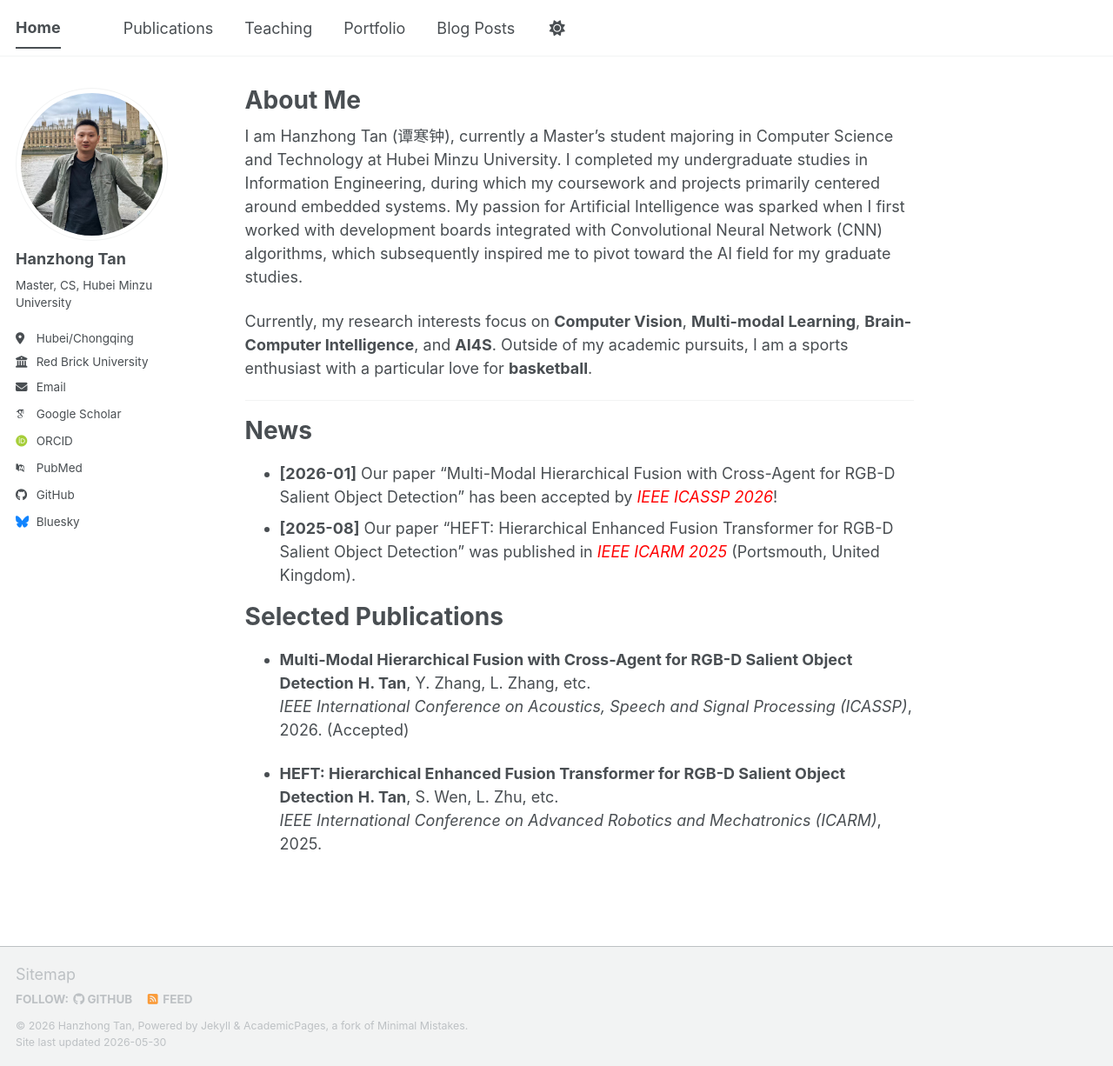
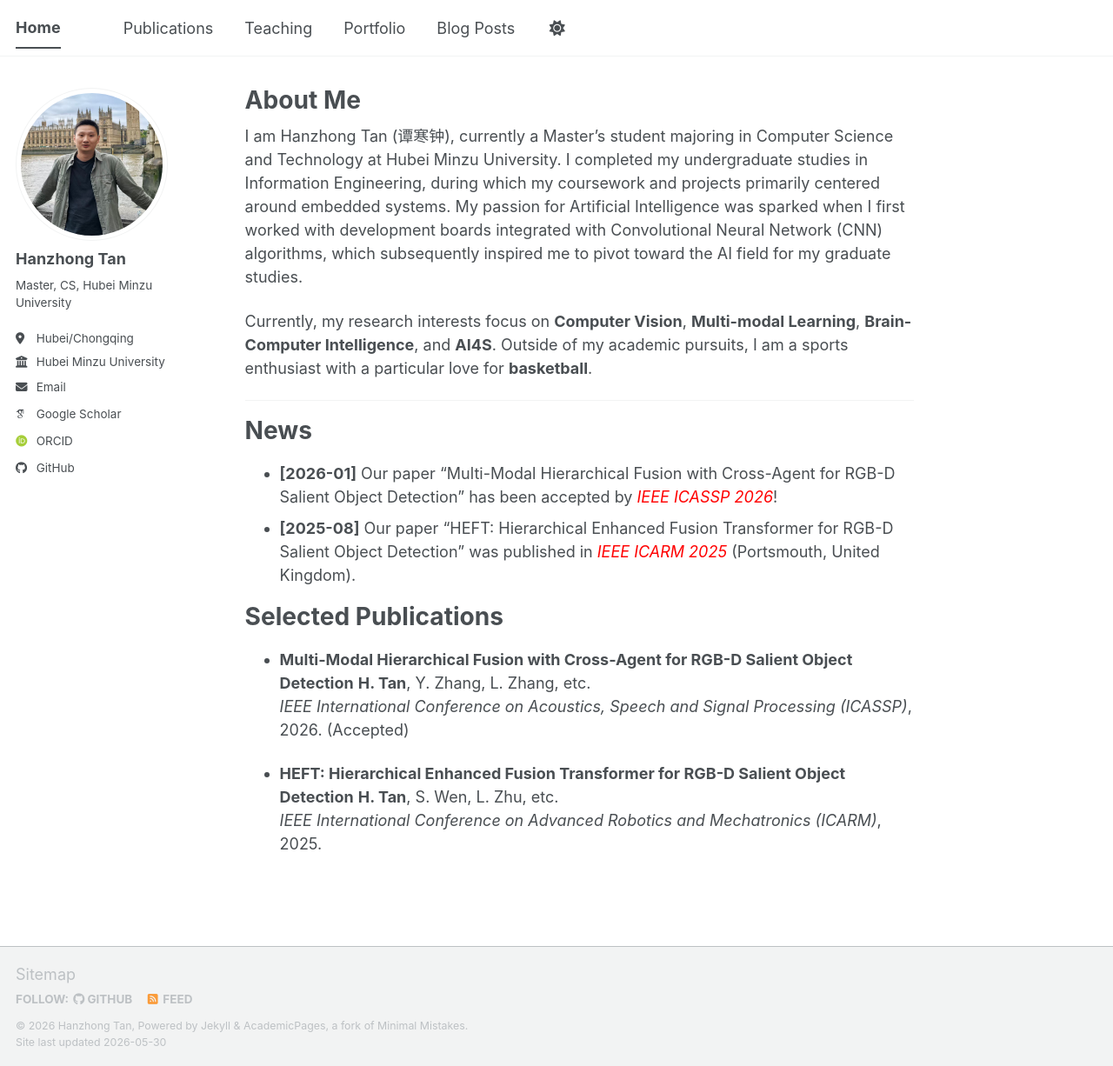
Before and after one commit to liangjiaxiaoqi/liangjiaxiaoqi.github.io, a Jekyll site: the page built from _pages/about.md, in a window 1280 px wide and 1226 px high. Shown: the whole window at 87% size. Built offline with Jekyll 4.4.1, drawn with Linux system fonts in a browser that asks for light colours; some web fonts are replaced; a script bundle is joined from its source files by our own code; library files that are not in the unit come from our copies; some of the changed lines change nothing that is shown.

Commit message:
Update _config.yml

```diff
--- a/_config.yml
+++ b/_config.yml
@@ -28,7 +28,7 @@ author:
   pronouns         : # example: "she/her"
   bio              : "Master, CS, Hubei Minzu University"  # 修改"Short biography for the left-hand sidebar"
   location         : "Hubei/Chongqing" # 修改"Earth"
-  employer         : "Red Brick University"
+  employer         : "Hubei Minzu University"#"Red Brick University"
   uri              : # URL
   email            : "none@example.org"
 
@@ -41,7 +41,7 @@ author:
   orcid            : "https://orcid.org/yourorcidurl"
   semantic         : # URL
   ssrn             : # URL
-  pubmed           : "https://www.ncbi.nlm.nih.gov/pubmed/?term=john+snow"
+  pubmed           : #"https://www.ncbi.nlm.nih.gov/pubmed/?term=john+snow"#原始有
   researchgate     : # URL
   scopus           : # URL
   zotero           : # URL
@@ -57,7 +57,7 @@ author:
 
   # Social media
   artstation       : # Username
-  bluesky          : "bsky.app" # Replace this with you Bluesky username
+  bluesky          : #"bsky.app"#原始有 # Replace this with you Bluesky username
   facebook         : # Username
   flickr           : # Username
   foursquare       : # Username
```
